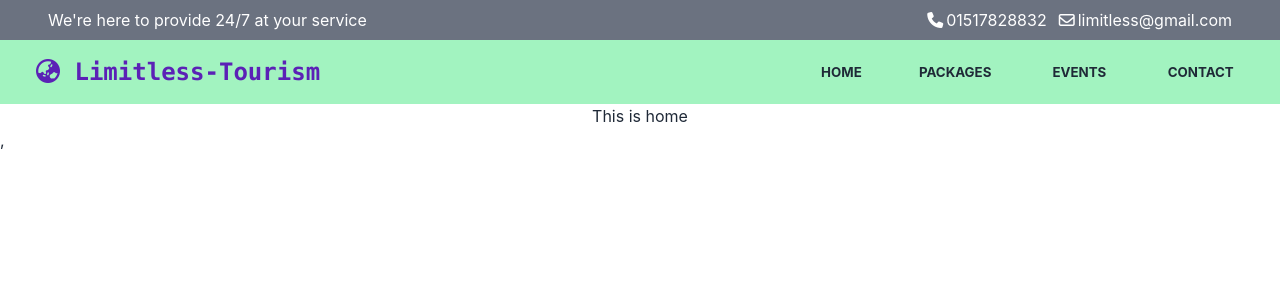
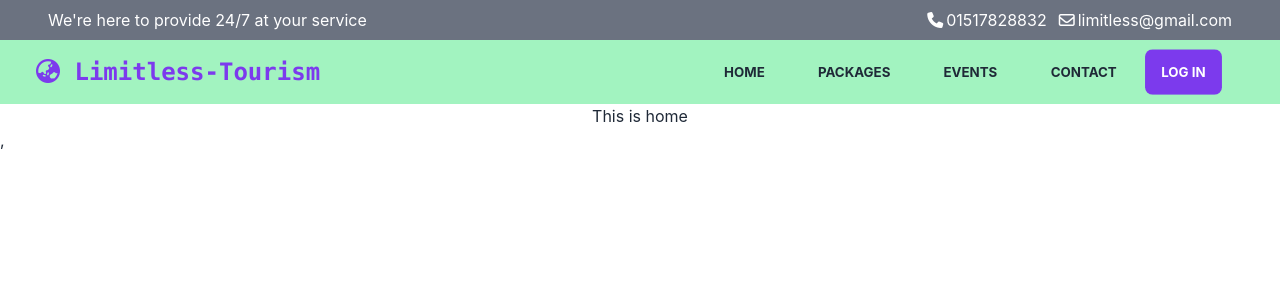
Before and after one commit to NieamulKabir/Limitless-Tourism-client, a React (Create React App) app: page / in a window 1280 px wide. Shown: the top 300 px of the page. Built offline with nearby package versions, Linux system fonts and the light colour scheme.

Commit message:
nav active add

```diff
--- a/src/Pages/Shared/Navbar/Navbar.js
+++ b/src/Pages/Shared/Navbar/Navbar.js
@@ -1,6 +1,13 @@
 import React from 'react';
-import { Link } from 'react-router-dom';
+import { Link, NavLink } from 'react-router-dom';
 import { ToastContainer } from 'react-toastify';
+
+
+let activeStyle = {
+    textDecoration: "underline",
+    color: '#7c3aed'
+
+};
 
 const Navbar = () => {
     return (
@@ -19,25 +26,55 @@ const Navbar = () => {
                     <div className="flex-1 md:pl-5 mx-2">
                         <Link href="/">
                             <div className="relative top-[]">
-                                <p className='font-mono font-extrabold text-base text-violet-800  md:text-2xl'><i className="fa-solid fa-earth-asia"></i> Limitless-Tourism</p>
+                                <p className='font-mono font-extrabold text-base text-violet-600  md:text-2xl'><i className="fa-solid fa-earth-asia"></i> Limitless-Tourism</p>
                             </div>
                         </Link>
                     </div>
 
                     <div className="hidden mx-2 lg:flex">
                         <div className="flex items-center">
-                            <Link className="btn font-bold hover:bg-rose-100   btn-ghost text-gray-800 rounded-btn mx-2" to='/'>
-                                HOME
+
+                            <h1 className="btn font-bold hover:bg-rose-100   btn-ghost text-gray-800 rounded-btn mx-2">
+                                <NavLink to="/home"
+                                    style={({ isActive }) =>
+                                        isActive ? activeStyle : undefined
+                                    }
+                                >
+                                    <button className="py-3">HOME</button>
+                                </NavLink>
+                            </h1>
+                            <h1 className="btn font-bold hover:bg-rose-100   btn-ghost text-gray-800 rounded-btn mx-2">
+                                <NavLink to="/packages"
+                                    style={({ isActive }) =>
+                                        isActive ? activeStyle : undefined
+                                    }
+                                >
+                                    <button className="py-3">PACKAGES</button>
+                                </NavLink>
+                            </h1>
+                            <h1 className="btn font-bold hover:bg-rose-100   btn-ghost text-gray-800 rounded-btn mx-2">
+                                <NavLink to="/events"
+                                    style={({ isActive }) =>
+                                        isActive ? activeStyle : undefined
+                                    }
+                                >
+                                    <button className="py-3">EVENTS</button>
+                                </NavLink>
+                            </h1>
+                            <h1 className="btn font-bold hover:bg-rose-100   btn-ghost text-gray-800 rounded-btn mx-2">
+                                <NavLink to="/contact"
+                                    style={({ isActive }) =>
+                                        isActive ? activeStyle : undefined
+                                    }
+                                >
+                                    <button className="py-3">CONTACT</button>
+                                </NavLink>
+                            </h1>
+
+                            <Link className="btn font-bold hover:bg-rose-100 btn-ghost rounded-btn bg-violet-600 text-white hover:text-black mr-10" to="/contact">
+                                Log in
                             </Link>
-                            <Link className="btn font-bold hover:bg-rose-100 btn-ghost rounded-btn mx-3" to="/packages">
-                                PACKAGES
-                            </Link>
-                            <Link className="btn font-bold hover:bg-rose-100  btn-ghost rounded-btn mx-3" to="/events">
-                                EVENTS
-                            </Link>
-                            <Link className="btn font-bold hover:bg-rose-100 btn-ghost rounded-btn mx-3" to="/contact">
-                                CONTACT
-                            </Link>
+
 
                             {/* {!user.isSignedIn &&
                                 <Link passHref href="/register">
@@ -121,30 +158,28 @@ const Navbar = () => {
                                 </Link>
                             </li>
                             <li className="my-3">
-                                <Link className="btn hover:bg-slate-300 dark:hover:bg-slate-500 btn-ghost rounded-btn mx-3" to="/courses">
-                                    COURSES
+                                <Link className="btn hover:bg-slate-300 dark:hover:bg-slate-500 btn-ghost rounded-btn mx-3" to="/packages">
+                                    PACKAGES
                                 </Link>
                             </li>
                             <li>
-                                <Link className="btn hover:bg-slate-300 dark:hover:bg-slate-500 btn-ghost rounded-btn mx-3" to="/forum">
-                                    FORUM
+                                <Link className="btn hover:bg-slate-300 dark:hover:bg-slate-500 btn-ghost rounded-btn mx-3" to="/events">
+                                    EVENTS
                                 </Link>
                             </li>
                             <li>
-                                <Link className="btn hover:bg-slate-300 dark:hover:bg-slate-500 btn-ghost rounded-btn mx-3" to="/code-editor">
-                                    PLAYGROUND
+                                <Link className="btn hover:bg-slate-300 dark:hover:bg-slate-500 btn-ghost rounded-btn mx-3" to="/contact">
+                                    CONTACT
                                 </Link>
                             </li>
-                            {/* <li>
-                                <Link href="/blogs">
-                                    <a className="btn hover:bg-slate-300 dark:hover:bg-slate-500 btn-ghost rounded-btn mx-3">BLOGS </a>
+
+                            <li>
+                                <Link className="mx-auto btn font-bold hover:bg-rose-100 btn-ghost rounded-btn bg-violet-600 text-white hover:text-black my-3" to="/contact">
+                                    Log in
                                 </Link>
-                            </li> */}
-                            {/* <li>
-                                <Link href="/contact">
-                                    <a className="btn hover:bg-slate-300 dark:hover:bg-slate-500 btn-ghost rounded-btn mx-3">CONTACT </a>
-                                </Link>
-                            </li>  */}
+
+                            </li>
+
                             {/* {!user.isSignedIn &&
                                 <li className="text-white mt-3">
                                     <Link passHref href="/register">
```
